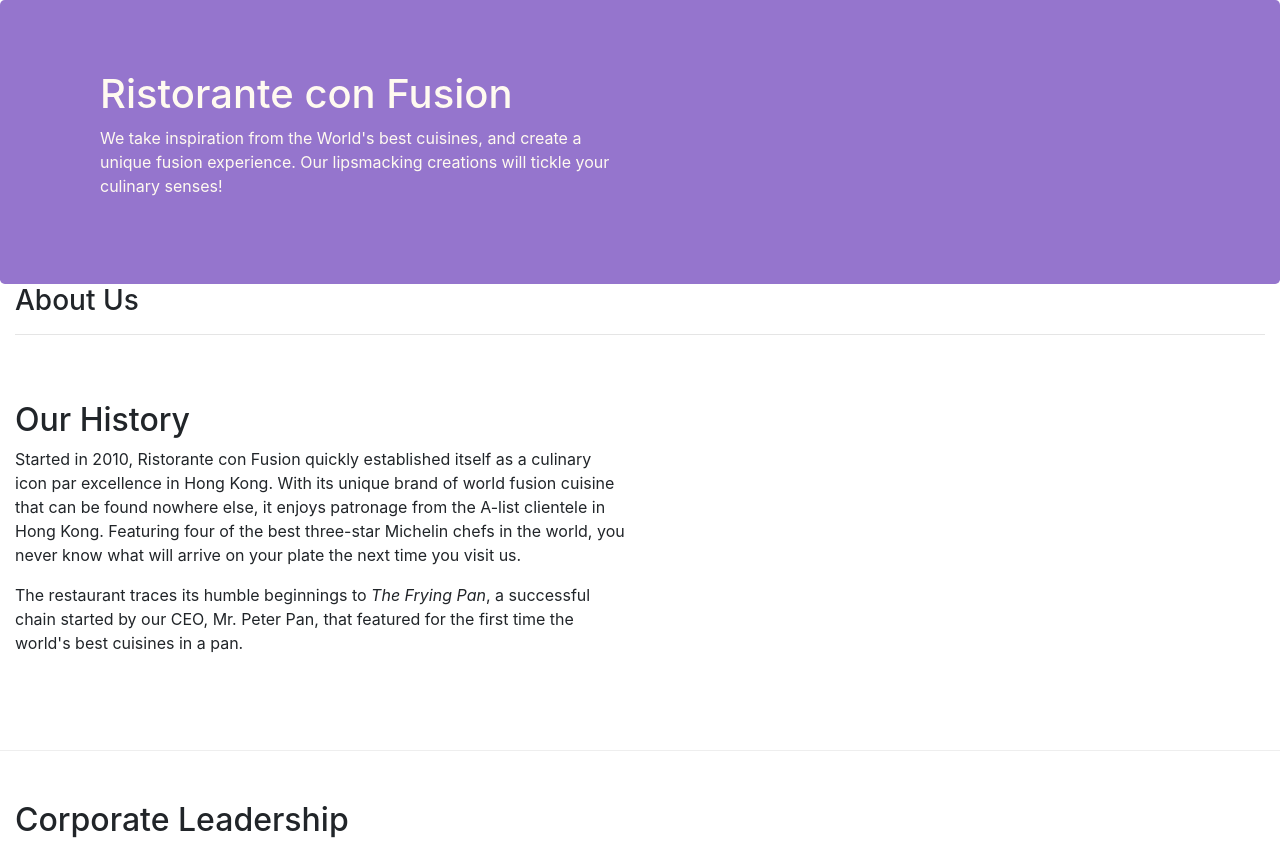
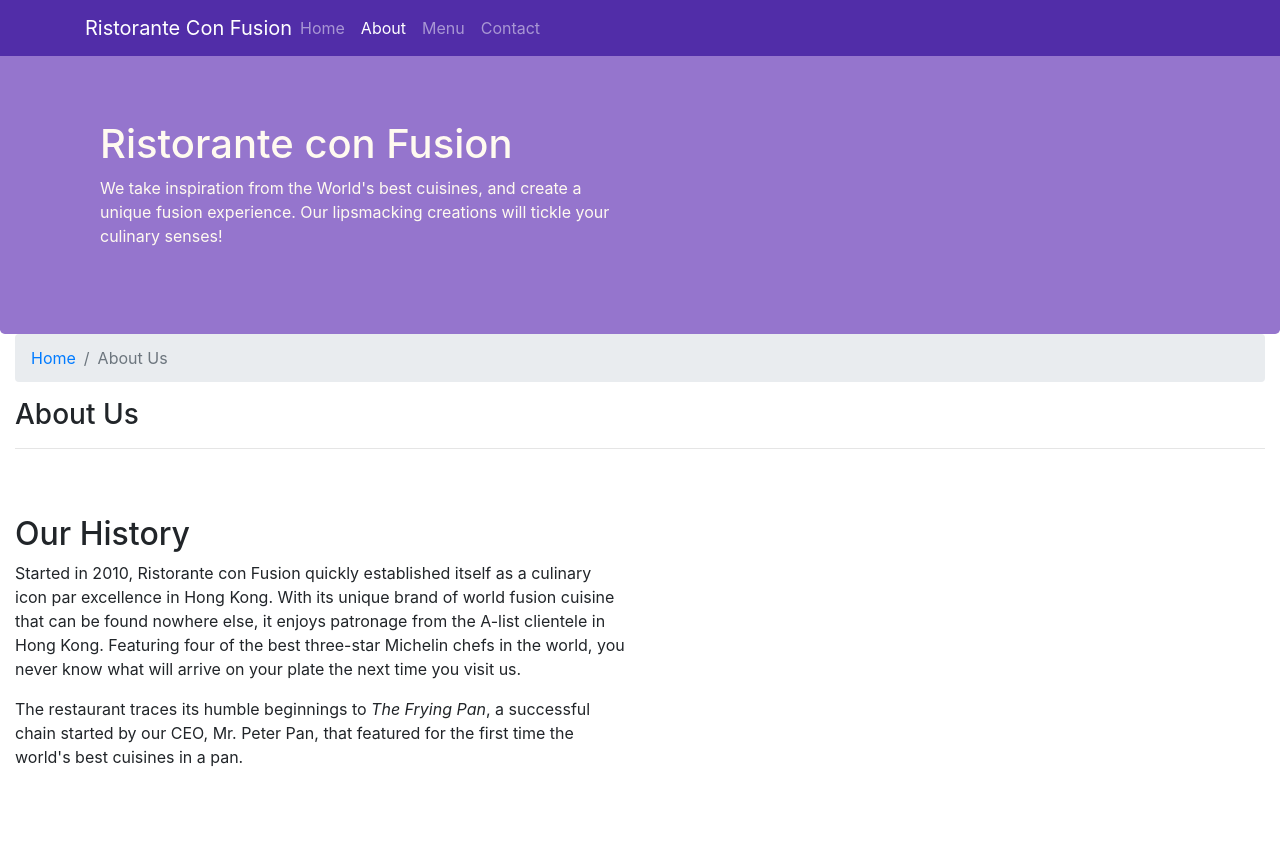
Before and after one commit to lblake/Coursera-Front-End-Web-UI-Frameworks, a website: page Bootstrap4/conFusion/aboutus.html in a window 1280 px wide. Shown: the top 842 px of the page. Drawn offline with nearby package versions, Linux system fonts and the light colour scheme.

Commit message:
navbar and breadcrumbs

```diff
--- a/Bootstrap4/conFusion/aboutus.html
+++ b/Bootstrap4/conFusion/aboutus.html
@@ -24,6 +24,31 @@
 </head>
 
 <body>
+        <nav class="navbar navbar-dark navbar-expand-sm  fixed-top">
+                <div class="container">
+                  <button
+                    class="navbar-toggler"
+                    type="button"
+                    data-toggle="collapse"
+                    data-target="#Navbar"
+                  >
+                    <span class="navbar-toggler-icon"></span>
+                  </button>
+                  <a class="navbar-brand mr-auto" href="./index.html">Ristorante Con Fusion</a>
+                  <div class="collapse navbar-collapse" id="Navbar">
+                    <ul class="navbar-nav mr-auto">
+                      <li class="nav-item" >
+                        <a class="nav-link" href="./index.html">Home</a>
+                      </li>
+                      <li class="nav-item active">
+                        <a class="nav-link" href="./aboutus.html">About</a>
+                      </li>
+                      <li class="nav-item"><a class="nav-link" href="#">Menu</a></li>
+                      <li class="nav-item"><a class="nav-link" href="#">Contact</a></li>
+                    </ul>
+                  </div>
+                </div>
+              </nav>
 
     <header class="jumbotron">
         <div class="container">
@@ -40,7 +65,11 @@
 
     <div>
         <div class="col-12">
-            <div >
+            <div>
+                    <ol class="col-12 breadcrumb">
+                            <li class="breadcrumb-item"><a href="./index.html">Home</a></li>
+                            <li class="breadcrumb-item active">About Us</li>
+                        </ol>
                <h3>About Us</h3>
                 <hr>
             </div>
@@ -79,7 +108,7 @@
                 <div class="col-4 offset-1 col-sm-2">
                     <h5>Links</h5>
                     <ul>
-                        <li><a href="/Bootstrap4/conFusion/index.html">Home</a></li>
+                        <li><a href="./index.html">Home</a></li>
                         <li><a href="#">About</a></li>
                         <li><a href="#">Menu</a></li>
                         <li><a href="#">Contact</a></li>
--- a/Bootstrap4/conFusion/css/styles.css
+++ b/Bootstrap4/conFusion/css/styles.css
@@ -1,14 +1,8 @@
 .jumbotron {
-  padding:70px 30px 70px 30px;
-  margin:0px auto;
-  background: #9575CD ;
-  color:floralwhite;
-}
-
-address{
-  font-size:80%;
-  margin:0px;
-  color:#0f0f0f;
+  padding: 70px 30px 70px 30px;
+  margin: 0px auto;
+  background: #9575cd;
+  color: floralwhite;
 }
 
 .row-header {
@@ -28,3 +22,18 @@ address{
   margin: 0px auto;
   padding: 20px 0px 20px 0px;
 }
+
+address {
+  font-size: 80%;
+  margin: 0px;
+  color: #0f0f0f;
+}
+
+body {
+  padding: 50px 0px 0px 0px;
+  z-index: 0;
+}
+
+.navbar-dark {
+  background-color: #512da8;
+}
```
Also changed, not shown: Bootstrap4/conFusion/index.html (+27 -2 lines).
